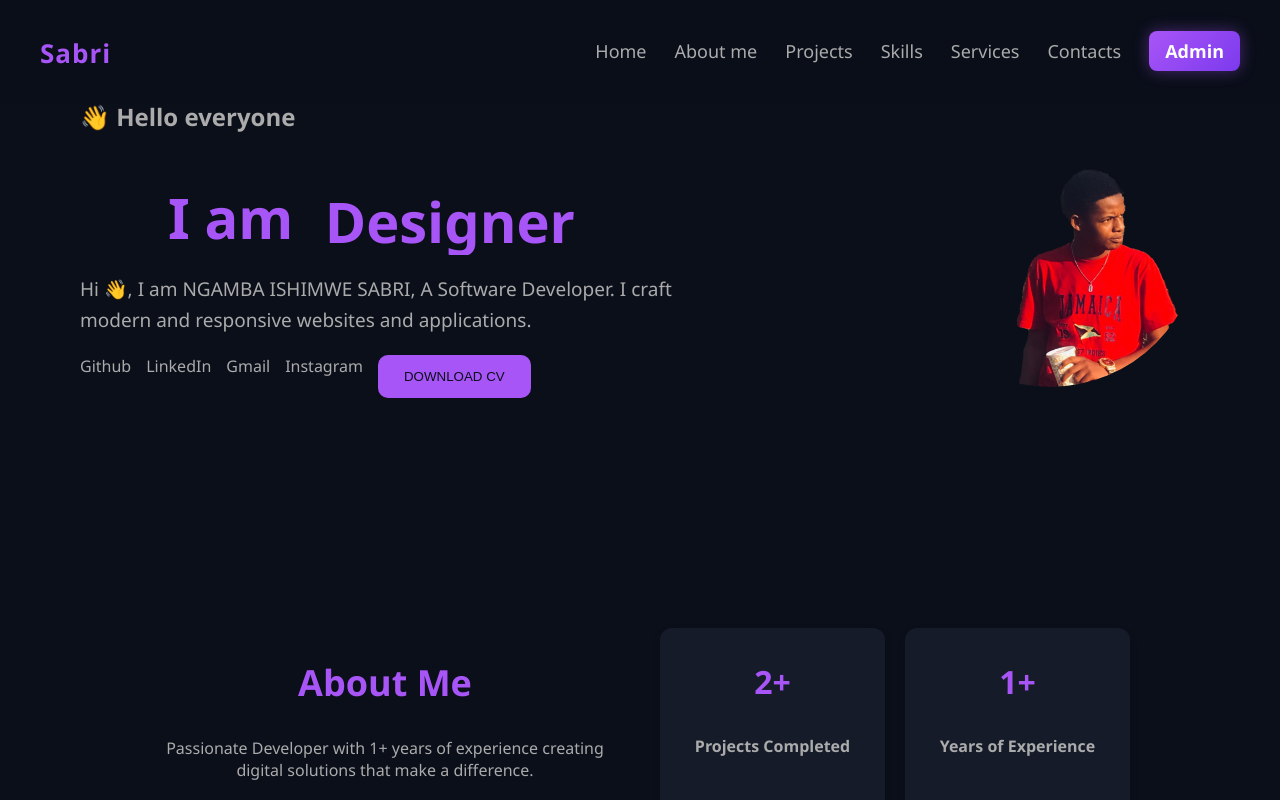
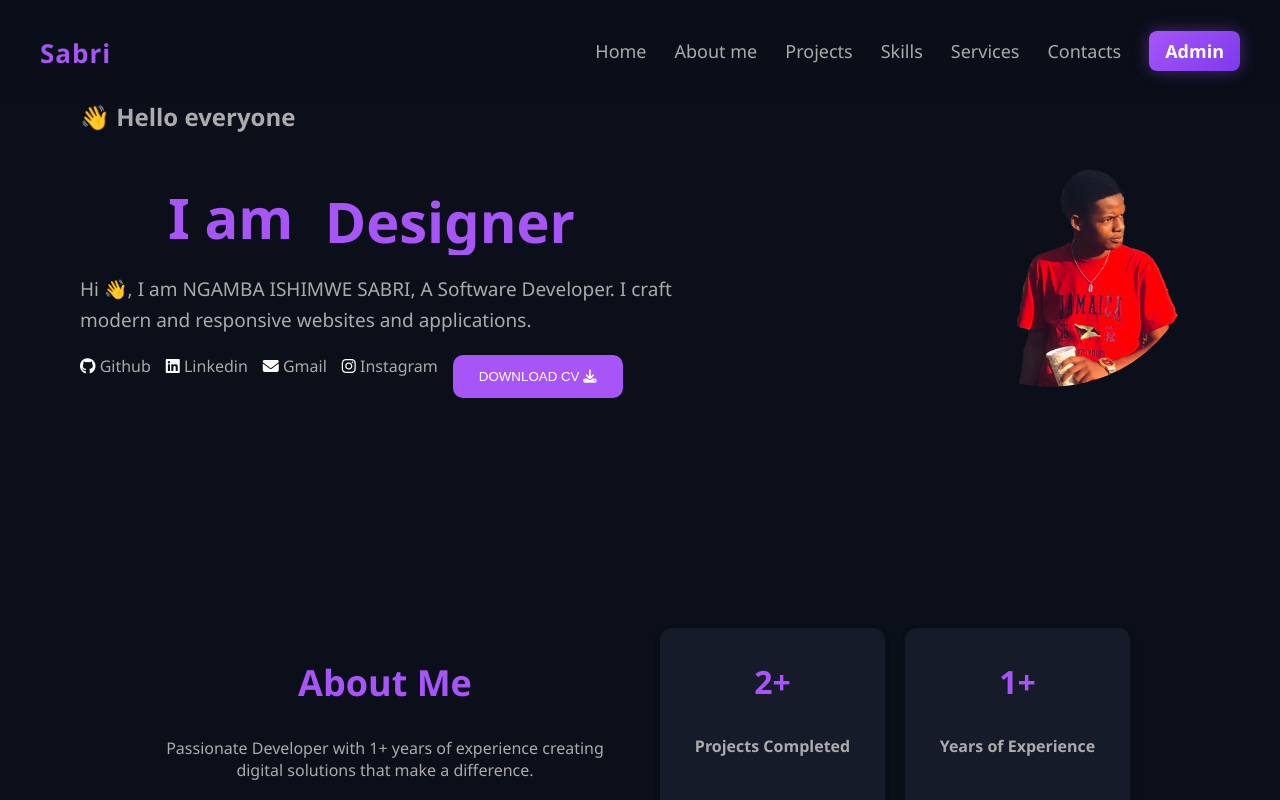
Before and after one commit to Koda-0/profile, a React (Vite) app: page / in a window 1280 px wide. Shown: the top 800 px of the page. Built offline with nearby package versions, Linux system fonts and the light colour scheme.

Commit message:
Adding Frontend To Github

```diff
--- a/index.html
+++ b/index.html
@@ -4,10 +4,15 @@
     <meta charset="UTF-8" />
     <meta name="viewport" content="width=device-width, initial-scale=1.0" />
     <title>Sabri</title>
+      <!-- Font Awesome -->
+  <link
+    rel="stylesheet"
+    href="https://cdnjs.cloudflare.com/ajax/libs/font-awesome/6.5.0/css/all.min.css"
+  />
+
   </head>
   <body>
     <div id="root"></div>
     <script type="module" src="/src/main.jsx"></script>
-
   </body>
 </html>
--- a/src/App.css
+++ b/src/App.css
@@ -66,7 +66,7 @@ body{
   gap: 28px;
 }
 
-/* LINKS */
+
 .nav ul li a {
   position: relative;
   text-decoration: none;
@@ -75,7 +75,7 @@ body{
   transition: color 0.3s ease;
 }
 
-/* HOVER EFFECT */
+
 .nav ul li a::after {
   content: "";
   position: absolute;
@@ -115,7 +115,7 @@ body{
   display: none;
 }
 
-/* MOBILE MENU */
+
 @media (max-width: 768px) {
   .nav {
     padding: 12px 20px;
--- a/src/Index.jsx
+++ b/src/Index.jsx
@@ -56,7 +56,7 @@ export default function Index() {
       <nav className="nav">
         <h2 className="logo">
           <a href="#">
-            Sabri <i className="fas fa-fire"></i>
+            Sabri
           </a>
         </h2>
 
@@ -95,11 +95,21 @@ export default function Index() {
     </p>
 
     <span className="info">
-      <a href="#">Github</a>
-      <a href="#">LinkedIn</a>
-      <a href="#">Gmail</a>
-      <a href="#">Instagram</a>
-      <button>DOWNLOAD CV</button>
+      <a href="#">
+  <i style={{ color: "white" }}
+ className="fa-brands fa-github"></i> Github
+</a>
+
+      <a href="#"><i style={{color:"white"}} className="fa-brands fa-linkedin"></i> Linkedin</a>
+<a  href="mailto:example@gmail.com">
+  <i style={{color:"white"}} className="fa-solid fa-envelope"></i> Gmail
+</a>
+
+<a href="https://instagram.com/yourusername" target="_blank" rel="noreferrer">
+  <i style={{color:"white"}} className="fa-brands fa-instagram"></i> Instagram
+</a>
+
+      <button style={{color:"white"}}>DOWNLOAD CV <i style={{color:"white"}} className="fas fa-download"></i></button>
     </span>
 
   </div>
@@ -309,7 +319,7 @@ export default function Index() {
     {/* Right Side: Contact Info */}
     <div className="info-side">
       <div className="info-card">
-        <span className="icon">✉️</span>
+        <span className="icon"><i className="fas fa-envelope"></i></span>
         <div>
           <h4>Email</h4>
           <a href="mailto:ishimwengambasabri@gmail.com">ishimwengambasabri@gmail.com</a>
@@ -317,7 +327,7 @@ export default function Index() {
       </div>
 
       <div className="info-card">
-        <span className="icon">📞</span>
+        <span className="icon"><i className="fas fa-phone"></i></span>
         <div>
           <h4>Phone</h4>
           <a href="tel:+250783993391">+250 783 993 391</a>
@@ -325,7 +335,8 @@ export default function Index() {
       </div>
 
       <div className="info-card">
-        <span className="icon">📍</span>
+        <span className="icon"><i className="fa-solid fa-map-location-dot"></i>
+</span>
         <div>
           <h4>Location</h4>
           <p>Kigali, Rwanda</p>
```
